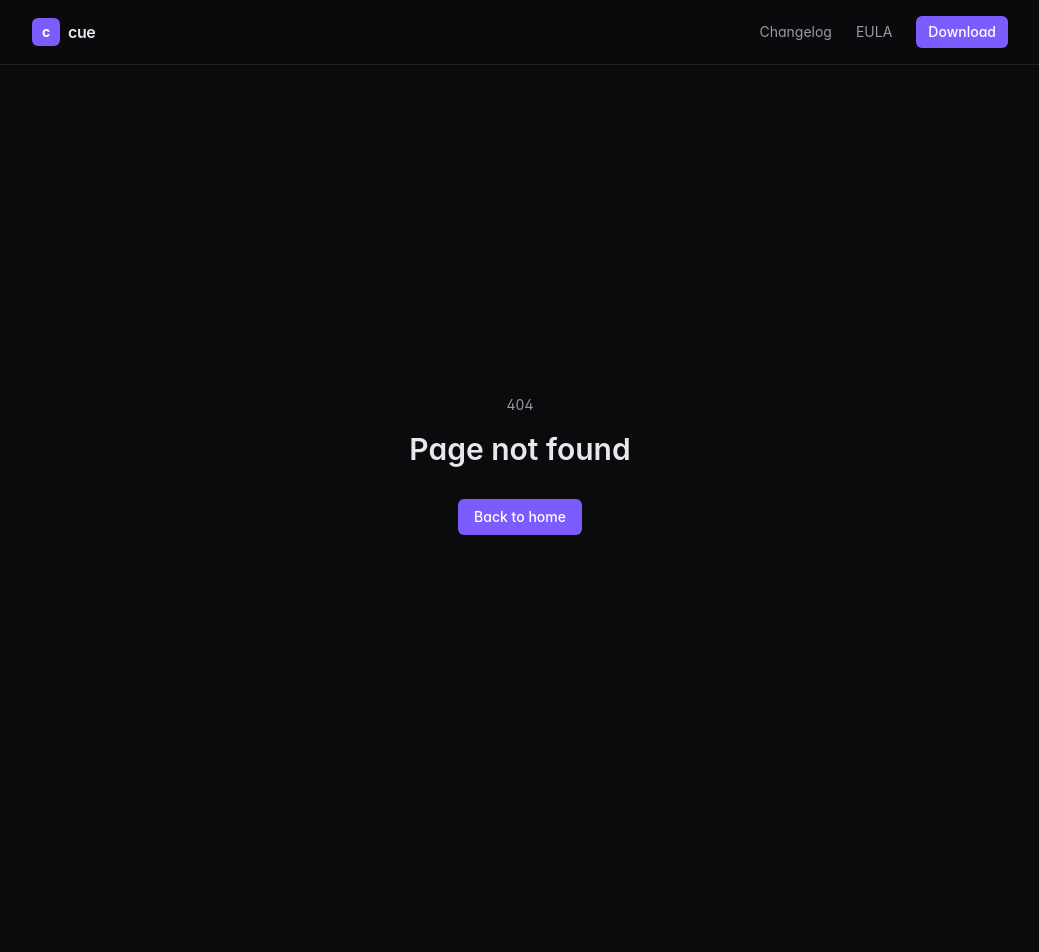
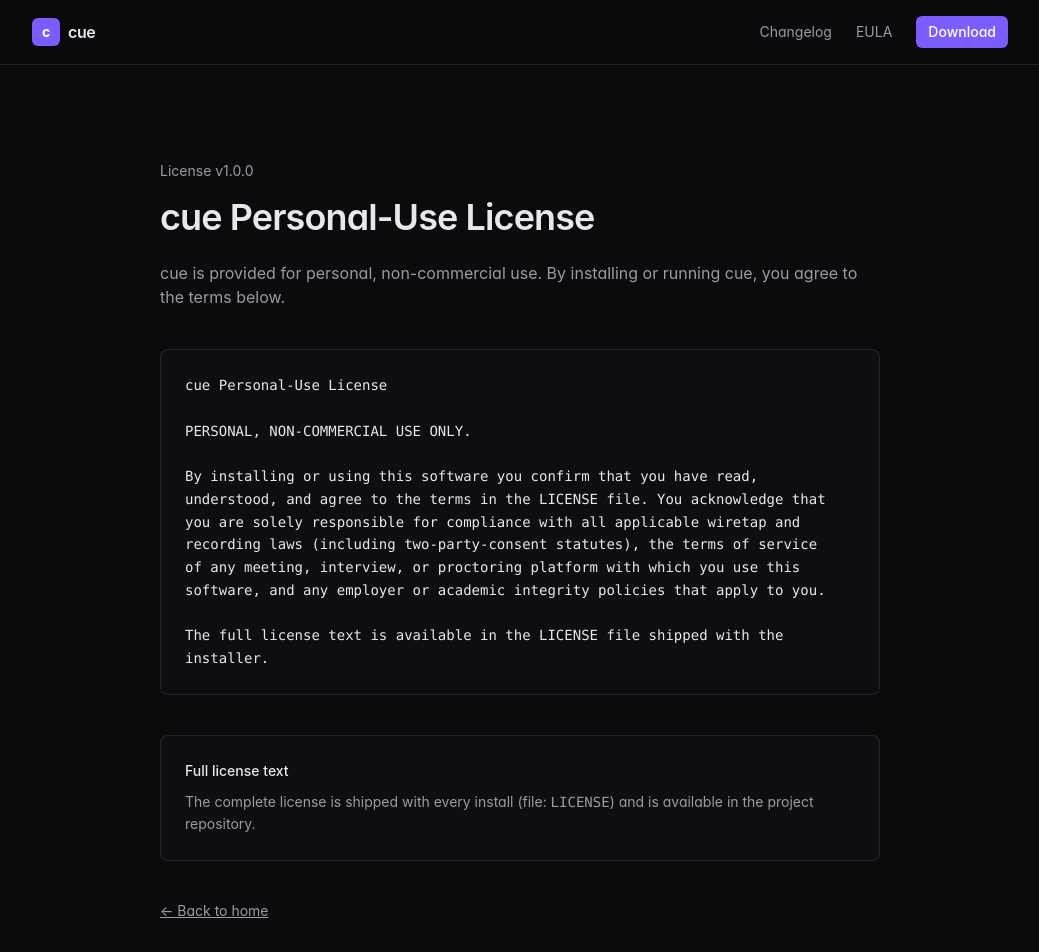
Before and after one commit to Empower21/cue, a Next.js app in the folder apps/web/: page /eula in a window 1280 px wide. Before the commit this address had no page. Shown: the top 952 px of the page, without its empty margins (120-1159 px from the left). Built offline with nearby package versions, Linux system fonts and the light colour scheme.

Commit message:
feat(web): /eula page rendered from @cue/shared EULA_TEXT

```diff
--- /dev/null
+++ b/apps/web/app/eula/page.tsx
@@ -0,0 +1,42 @@
+import { EULA_TEXT, EULA_VERSION } from '@cue/shared';
+import Link from 'next/link';
+import type { Metadata } from 'next';
+
+export const metadata: Metadata = {
+  title: 'License — cue',
+  description: 'Personal-use license for cue.',
+};
+
+export default function EulaPage() {
+  return (
+    <main className="mx-auto max-w-3xl px-6 py-16 sm:py-24">
+      <p className="text-sm text-cue-muted">License v{EULA_VERSION}</p>
+      <h1 className="mt-4 text-3xl font-semibold tracking-tight sm:text-4xl">
+        cue Personal-Use License
+      </h1>
+      <p className="mt-6 text-cue-muted">
+        cue is provided for personal, non-commercial use. By installing or running cue, you agree
+        to the terms below.
+      </p>
+
+      <pre className="mt-10 whitespace-pre-wrap rounded-lg border border-cue-subtle/40 bg-cue-surface/40 p-6 text-sm leading-relaxed text-cue-text">
+        {EULA_TEXT}
+      </pre>
+
+      <div className="mt-10 rounded-lg border border-cue-subtle/40 bg-cue-surface/40 p-6 text-sm leading-relaxed text-cue-muted">
+        <p className="font-medium text-cue-text">Full license text</p>
+        <p className="mt-2">
+          The complete license is shipped with every install (file: <code>LICENSE</code>) and is
+          available in the project repository.
+        </p>
+      </div>
+
+      <Link
+        href="/"
+        className="mt-10 inline-block text-sm text-cue-muted underline transition hover:text-cue-text"
+      >
+        ← Back to home
+      </Link>
+    </main>
+  );
+}
```
